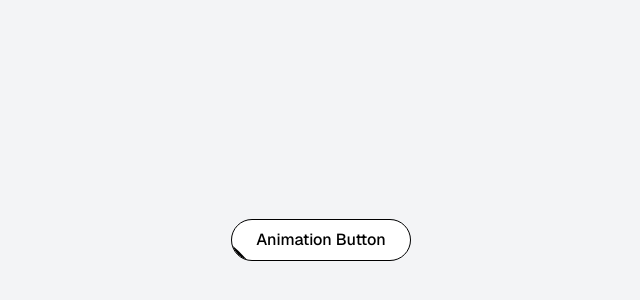
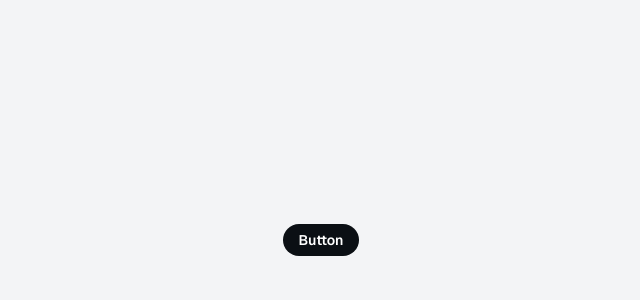
Before and after one commit to Manuel-Vardy/myPay, a Next.js app: page /demo in a window 1280 px wide. Shown: the part 160-460 px from the top of the page, without its empty margins (319-959 px from the left). Built offline with nearby package versions, Linux system fonts and the light colour scheme.

Commit message:
2 commit

```diff
--- a/src/app/page.tsx
+++ b/src/app/page.tsx
@@ -21,8 +21,9 @@ export default function Home() {
             <Image
               src="/tritee-logo.png"
               alt="Trite logo"
-              width={120}
-              height={28}
+              width={100}
+              height={24}
+              className="w-[90px] sm:w-[120px]"
               priority
             />
           </div>
@@ -30,11 +31,11 @@ export default function Home() {
           <nav className="hidden items-center gap-6 text-sm font-medium text-[color:var(--trite-muted)] md:flex">
           </nav>
 
-          <div className="flex items-center gap-2">
-            <AnimatedButton href="/login" outline={false} className="p-0">
+          <div className="flex items-center gap-1 sm:gap-2">
+            <AnimatedButton href="/login" variant="ghost" className="px-2 sm:px-4">
               Sign in
             </AnimatedButton>
-            <AnimatedButton href="/get-started" outline={true} className="p-0">
+            <AnimatedButton href="/get-started" variant="primary" className="px-3 sm:px-4">
               Get Started
             </AnimatedButton>
           </div>
@@ -44,7 +45,7 @@ export default function Home() {
       <main>
         <section className="relative overflow-hidden bg-black">
           <CanvasAnimation />
-          <div className="relative z-10 mx-auto max-w-6xl px-4 py-24 sm:px-6 sm:py-32">
+          <div className="relative z-10 mx-auto max-w-6xl px-4 py-16 sm:px-6 sm:py-32">
             <div className="max-w-2xl">
               <div className="inline-flex items-center gap-2 rounded-full border border-white/20 bg-white/10 px-3 py-1 text-xs font-semibold text-white/70 backdrop-blur">
                 <span
@@ -64,13 +65,13 @@ export default function Home() {
 
               <div className="mt-8 flex flex-col gap-3 sm:flex-row">
                 <Link
-                  className="inline-flex h-12 items-center justify-center rounded-full border border-white/20 bg-white/10 px-8 text-sm font-semibold text-white backdrop-blur hover:bg-white/20"
+                  className="inline-flex h-11 sm:h-12 items-center justify-center rounded-full border border-white/20 bg-white/10 px-8 text-sm font-semibold text-white backdrop-blur hover:bg-white/20"
                   href="/login"
                 >
                   Merchant Signup
                 </Link>
                 <Link
-                  className="inline-flex h-12 items-center justify-center gap-2 rounded-full bg-[color:var(--trite-lime-strong)] px-8 text-sm font-semibold text-[color:var(--trite-ink)] hover:bg-[color:var(--trite-lime)]"
+                  className="inline-flex h-11 sm:h-12 items-center justify-center gap-2 rounded-full bg-[color:var(--trite-lime-strong)] px-8 text-sm font-semibold text-[color:var(--trite-ink)] hover:bg-[color:var(--trite-lime)]"
                   href="/connect"
                 >
                   <WalletIcon className="h-5 w-5" />
--- a/src/components/AnimatedHeroHeading.tsx
+++ b/src/components/AnimatedHeroHeading.tsx
@@ -4,7 +4,7 @@ import BlurText from "./BlurText";
 
 export default function AnimatedHeroHeading() {
   return (
-    <h1 className="mt-6 text-4xl font-semibold leading-[1.1] tracking-tight text-white sm:text-5xl">
+    <h1 className="mt-6 text-3xl font-semibold leading-[1.1] tracking-tight text-white sm:text-5xl">
       <BlurText
         text="Financial Architecture"
         as="span"
--- a/src/components/ui/animated-button.tsx
+++ b/src/components/ui/animated-button.tsx
@@ -5,29 +5,38 @@ interface AnimatedButtonProps {
   href?: string;
   children?: React.ReactNode;
   className?: string;
-  outline?: boolean;
+  variant?: "primary" | "outline" | "ghost";
 }
 
 export const Component = ({
   href = "#",
-  children = "Animation Button",
+  children = "Button",
   className,
-  outline = true
+  variant = "primary"
 }: AnimatedButtonProps) => {
+  const variants = {
+    primary: "bg-[color:var(--trite-ink)] text-white hover:bg-black/90",
+    outline: "border border-[color:var(--trite-ink)] text-[color:var(--trite-ink)] hover:bg-[color:var(--trite-ink)] hover:text-white",
+    ghost: "text-[color:var(--trite-ink)] hover:bg-black/5",
+  };
+
   return (
-    <div className={cn("flex flex-col items-center gap-4", className)}>
     <Link
       href={href}
       className={cn(
-          "relative inline-flex items-center justify-start px-6 py-2 overflow-hidden font-medium transition-all bg-white rounded-full hover:bg-white group",
-          outline ? "outline outline-1 outline-black" : ""
+        "relative inline-flex items-center justify-center px-4 py-1.5 overflow-hidden text-sm font-semibold transition-all rounded-full group",
+        variants[variant],
+        className
       )}
     >
-        <span className="w-48 h-48 rounded-full rotate-[-40deg] bg-black absolute bottom-0 left-0 -translate-x-full ease-out duration-500 transition-all translate-y-full mb-9 ml-9 group-hover:ml-0 group-hover:mb-32 group-hover:translate-x-0"></span>
-        <span className="relative w-full text-left text-black transition-colors duration-300 ease-in-out group-hover:text-white">
+      <span className="relative z-10 flex items-center gap-1.5">
         {children}
       </span>
+
+      {/* Subtle modern animation overlay */}
+      {variant !== "ghost" && (
+        <span className="absolute inset-0 block h-full w-full bg-white/10 opacity-0 transition-opacity duration-300 group-hover:opacity-100" />
+      )}
     </Link>
-    </div>
   );
 };
```
Lines whose indentation alone changed are shown as unchanged.
